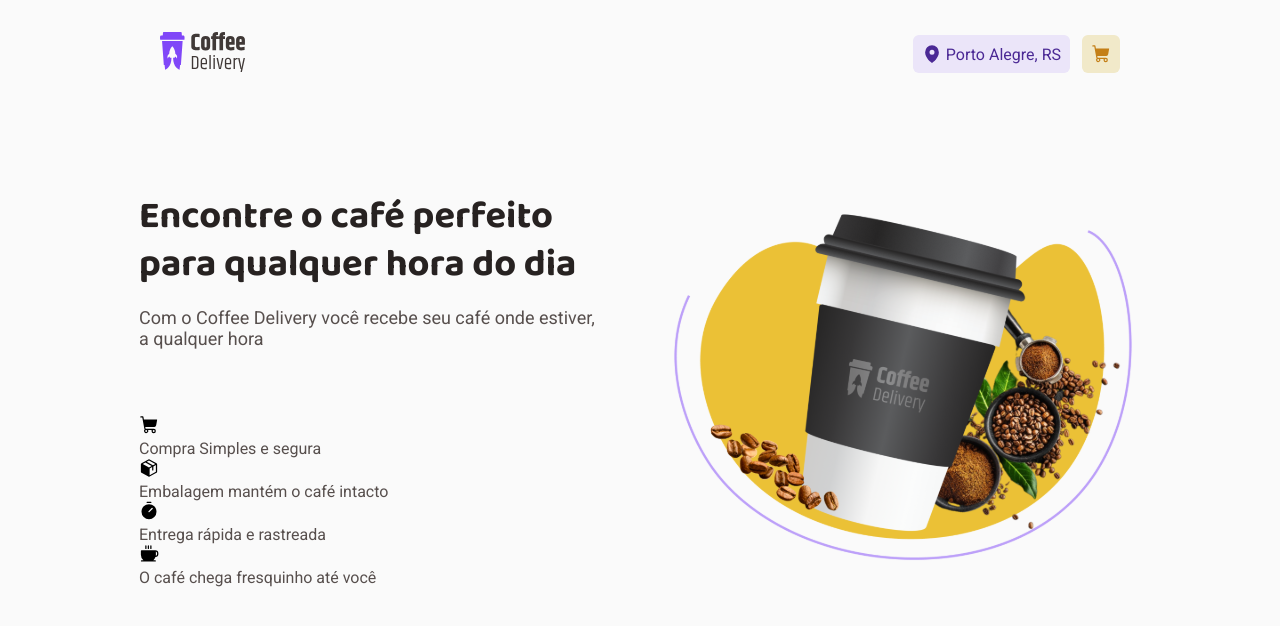
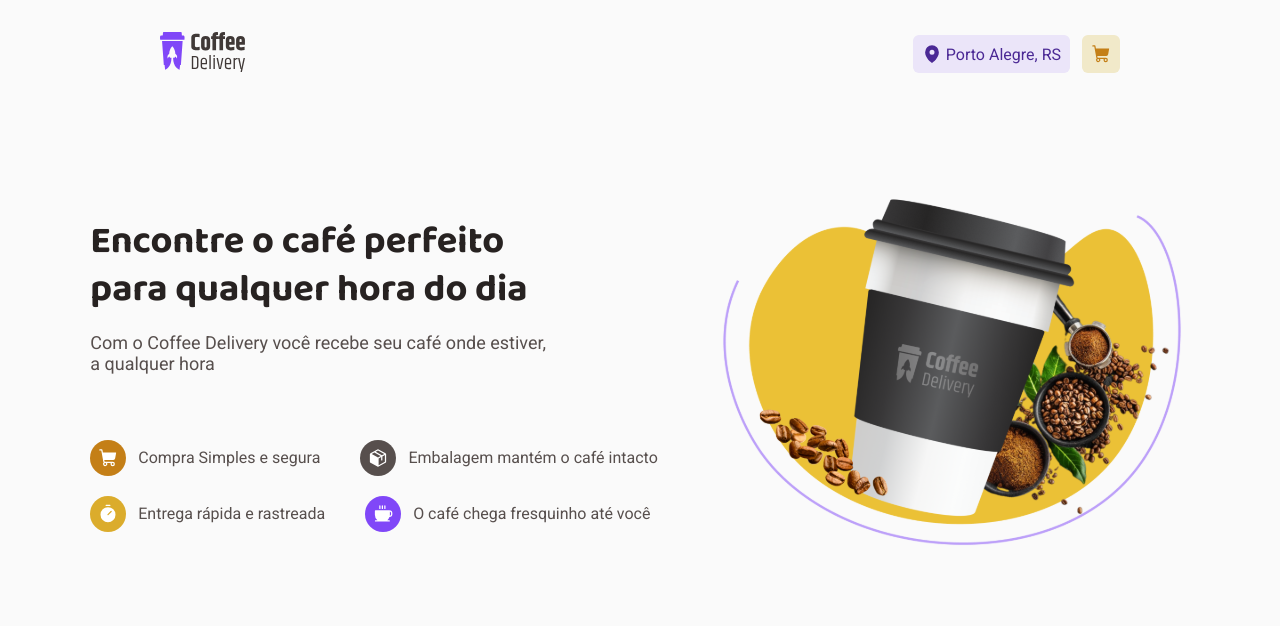
Before and after one commit to RodGondin/Coffee-Delivery, a React (Vite) app: page / in a window 1280 px wide. Shown: the top 626 px of the page. Built offline with nearby package versions, Linux system fonts and the light colour scheme.

Commit message:
creating upper part of the homepage

```diff
--- a/src/pages/Home/index.tsx
+++ b/src/pages/Home/index.tsx
@@ -1,6 +1,6 @@
 import BigCoffee from "../../assets/Big-coffee.svg";
 import { Coffee, Package, ShoppingCart, Timer } from "@phosphor-icons/react";
-import { BenefitsUpperPart, ImageContainerUpperPart, TitlesUpperPart, UpperHomeContainer } from "./styles";
+import { BenefitsUpperPart, IconContainer1, IconContainer2, IconContainer3, IconContainer4, ImageContainerUpperPart, TitlesUpperPart, UpperHomeContainer } from "./styles";
 
 export function Home() {
   return (
@@ -11,22 +11,26 @@ export function Home() {
           <h2>Com o Coffee Delivery você recebe seu café onde estiver, a qualquer hora</h2>
         </TitlesUpperPart>
         <BenefitsUpperPart>
+          <section>
             <div>
-            <span><ShoppingCart size={20} color="black" weight="fill" /></span>
+              <IconContainer1><ShoppingCart size={20} color="white" weight="fill" /></IconContainer1>
               <p>Compra Simples e segura</p>
             </div>
             <div>
-            <span><Package size={20} color="black" weight="fill" /></span>
+              <IconContainer2><Package size={20} color="white" weight="fill" /></IconContainer2>
               <p>Embalagem mantém o café intacto</p>
             </div>
+          </section>
+          <section>
             <div>
-            <span><Timer size={20} color="black" weight="fill" /></span>
+              <IconContainer3><Timer size={20} color="white" weight="fill" /></IconContainer3>
               <p>Entrega rápida e rastreada</p>
             </div>
             <div>
-            <span><Coffee size={20} color="black" weight="fill" /></span>
+              <IconContainer4><Coffee size={20} color="white" weight="fill" /></IconContainer4>
               <p>O café chega fresquinho até você</p>
             </div>
+          </section>
         </BenefitsUpperPart>
       </div>
       <ImageContainerUpperPart>
--- a/src/pages/Home/styles.ts
+++ b/src/pages/Home/styles.ts
@@ -6,29 +6,71 @@ export const UpperHomeContainer = styled.div`
   justify-content: center;
 
   padding-top: 5.3rem;
+  padding-bottom: 5.3rem;
   gap: 3.5rem;
 `
 
 export const TitlesUpperPart = styled.div`
-  max-width: 470px;
+  max-width: 29.375rem;
   margin-bottom: 66px;
 
   h1 {
     font-family: 'Baloo 2', 'Roboto', sans-serif;
-    font-size: 38px;
-    line-height: 48px;
+    font-size: 2.375rem;
+    line-height: 3rem;
     color: ${(props) => props.theme['base-title']};
     margin-bottom: 18px;
   }
 
   h2 {
-    font-size: 18px;
+    font-size: 1.125rem;
     font-weight: 400;
   }
 `
 
 export const BenefitsUpperPart = styled.section`
+  display: flex;
+  flex-direction: column;
+  gap: 20px;
+
+  section {
+    display: flex;
+    gap: 2.5rem;
+
+    div {
+      display: flex;
+      align-items: center;
+      gap: 12px;
+    }
+  }
 `
 
+const IconContainerBase = styled.span`
+  padding: 8px;
+  border-radius: 50%;
+  display: flex;
+  align-items: center;
+`;
+
+export const IconContainer1 = styled(IconContainerBase)`
+  background-color: ${(props) => props.theme['yellow-dark']};
+`;
+
+export const IconContainer2 = styled(IconContainerBase)`
+  background-color: ${(props) => props.theme['base-text']};
+`;
+
+export const IconContainer3 = styled(IconContainerBase)`
+  background-color: ${(props) => props.theme['yellow']};
+`;
+
+export const IconContainer4 = styled(IconContainerBase)`
+  background-color: ${(props) => props.theme['purple']};
+`;
+
 export const ImageContainerUpperPart = styled.div`
+   img {
+    width: 100%;
+    height: auto;
+  }
 `
```
Lines whose indentation alone changed are shown as unchanged.
